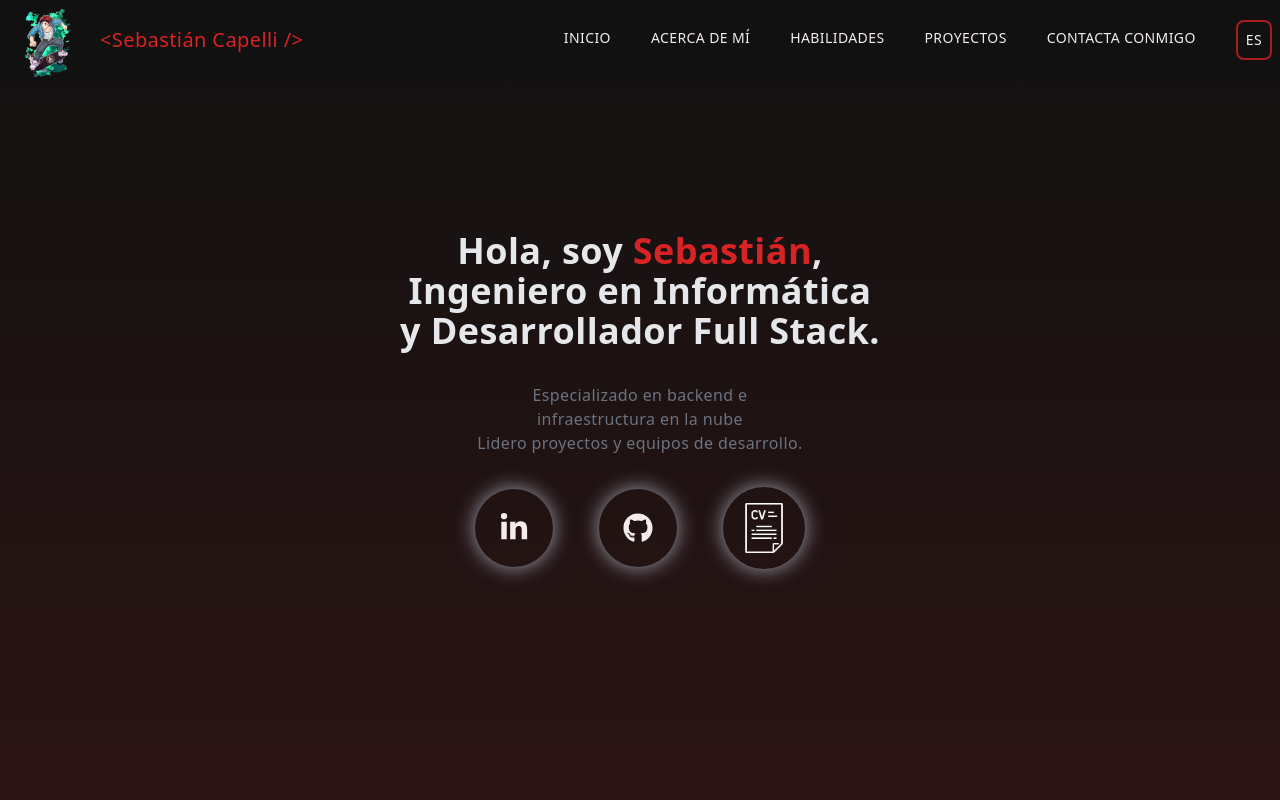
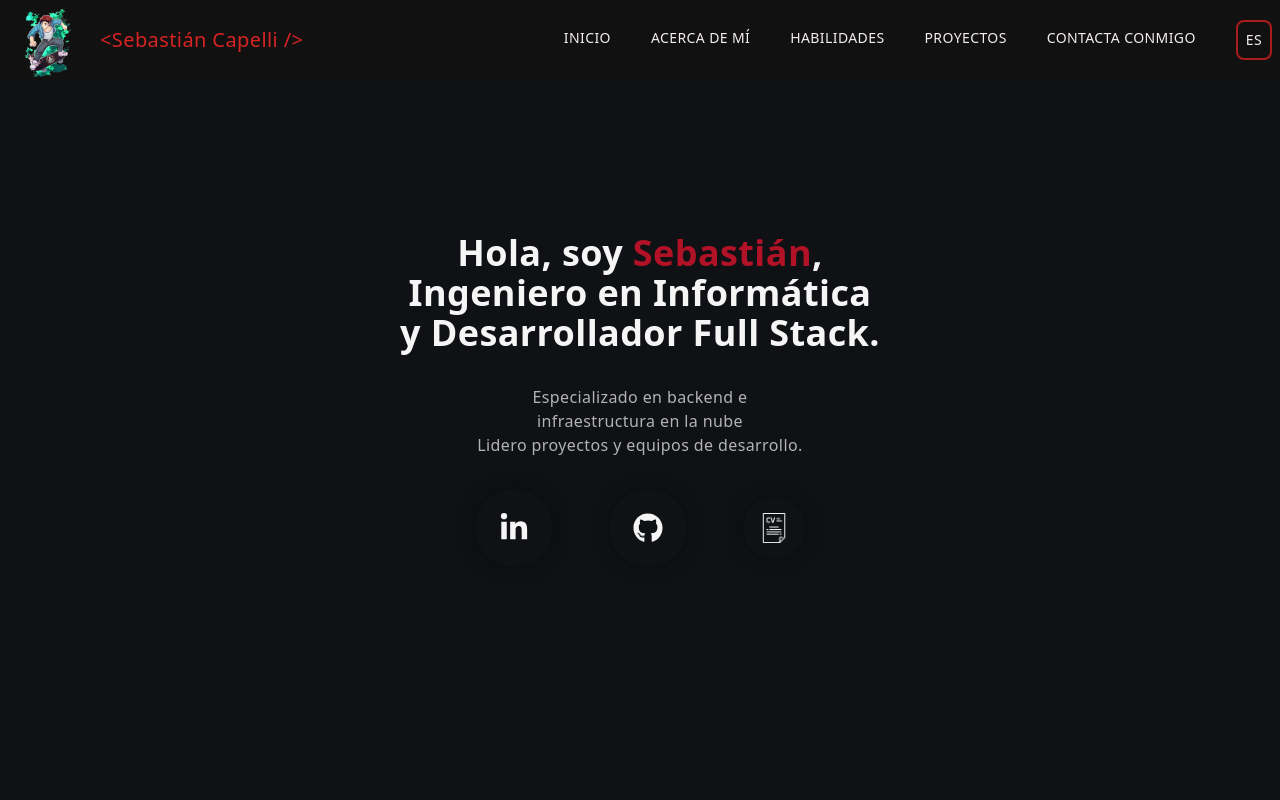
Before and after one commit to SCAPELLI/scapelli.github.io, a Next.js app: page / in a window 1280 px wide. Shown: the top 800 px of the page. Built offline with nearby package versions, Linux system fonts and the light colour scheme.

Commit message:
header adapted

```diff
--- a/components/Main/index.jsx
+++ b/components/Main/index.jsx
@@ -9,52 +9,65 @@ const Index = () => {
   const router = useRouter();
   const { locale } = router;
   const t = locale === "en" ? en : es;
-  const pathCV = locale === "es" ? "/cv-CAPELLI.pdf" : "/cv-en-CAPELLI.pdf"
+  const pathCV = locale === "es" ? "/cv-CAPELLI.pdf" : "/cv-en-CAPELLI.pdf";
 
   const shortDescription = t.sections.home.shortDescription
-    .replace(/<red>/g, '<span class="text-[#D72323]">')
+    .replace(/<red>/g, '<span class="text-[#B11226]">')
     .replace(/<\/red>/g, "</span>")
     .replace(/\n/g, "<br/>");
 
-  const description = t.sections.home.description
-    .replace(/\n/g, "<br/>");
+  const description = t.sections.home.description.replace(/\n/g, "<br/>");
 
   return (
     <div id="home" className="w-full h-screen text-center">
       <div className="max-w-[1240px] w-full h-full mx-auto p-2 flex justify-center items-center">
         <div>
-          <p className="uppercase text-sm tracking-widest text-gray-500">
+          <p className="uppercase text-sm tracking-widest text-[#8B93A1]">
             {t.sections.home.descriptionHeader}
           </p>
-          <h2 className="py-4 text-gray-200" dangerouslySetInnerHTML={{ __html: shortDescription }} />
 
-          <p className="py-4 text-gray-500 max-w-[70%] m-auto" dangerouslySetInnerHTML={{ __html: description }} />
+          <h2
+            className="py-4 text-[#F5F5F5]"
+            dangerouslySetInnerHTML={{ __html: shortDescription }}
+          />
+
+          <p
+            className="py-4 text-[#B3B3B3] max-w-[70%] m-auto"
+            dangerouslySetInnerHTML={{ __html: description }}
+          />
 
           <div className="flex items-center justify-between max-w-[330px] m-auto py-4">
             <div
-              className="rounded-full shadow-custom-large shadow-gray-400 p-6 cursor-pointer hover:scale-120 ease-in duration-200"
+              className="rounded-full shadow-custom-large shadow-black/40 p-6 cursor-pointer text-[#F5F5F5] hover:text-[#B11226] hover:scale-120 ease-in duration-200"
               onClick={() => window.open("https://www.linkedin.com/in/scapelli", "_blank")}
             >
               <FaLinkedinIn size={30} />
             </div>
+
             <div
-              className="rounded-full shadow-custom-large shadow-gray-400 p-6 cursor-pointer hover:scale-120 ease-in duration-200"
+              className="rounded-full shadow-custom-large shadow-black/40 p-6 cursor-pointer text-[#F5F5F5] hover:text-[#B11226] hover:scale-120 ease-in duration-200"
               onClick={() => window.open("https://github.com/scapelli", "_blank")}
             >
               <FaGithub size={30} />
             </div>
 
             <div
-              className="rounded-full width-30 height-30 shadow-custom-large shadow-gray-400 p-4 cursor-pointer hover:scale-120 ease-in duration-200"
+              className="group relative rounded-full shadow-custom-large shadow-black/40 p-4 cursor-pointer hover:scale-120 ease-in duration-200"
               onClick={() => window.open(pathCV, "_blank")}
             >
-              <Image
-                src="/cv.png"
-                alt="/"
-                width={50}
-                height={50}
-              />
+              <div className="relative w-[30px] h-[30px]">
+                <Image
+                  src="/cv.png"
+                  alt="CV"
+                  fill
+                  className="
+        object-contain transition duration-200
+        group-hover:[filter:brightness(0)_saturate(100%)_invert(14%)_sepia(88%)_saturate(6500%)_hue-rotate(345deg)_brightness(90%)_contrast(110%)]
+      "
+                />
+              </div>
             </div>
+
           </div>
         </div>
       </div>
--- a/pages/index.js
+++ b/pages/index.js
@@ -14,7 +14,9 @@ export default function Home() {
   const t = locale === "en" ? en : es;
 
   return (
-    <div className="bg-gradient-to-b from-customGray via-red-900 to-black">
+    // <div className="bg-gradient-to-b from-customGray via-red-900 to-black">
+    // color de fondo #0F1115   /* gris muy oscuro */
+    <div className="bg-[#0F1115]">
       <Head>
         <title>Sebastián Capelli</title>
         <meta
```
